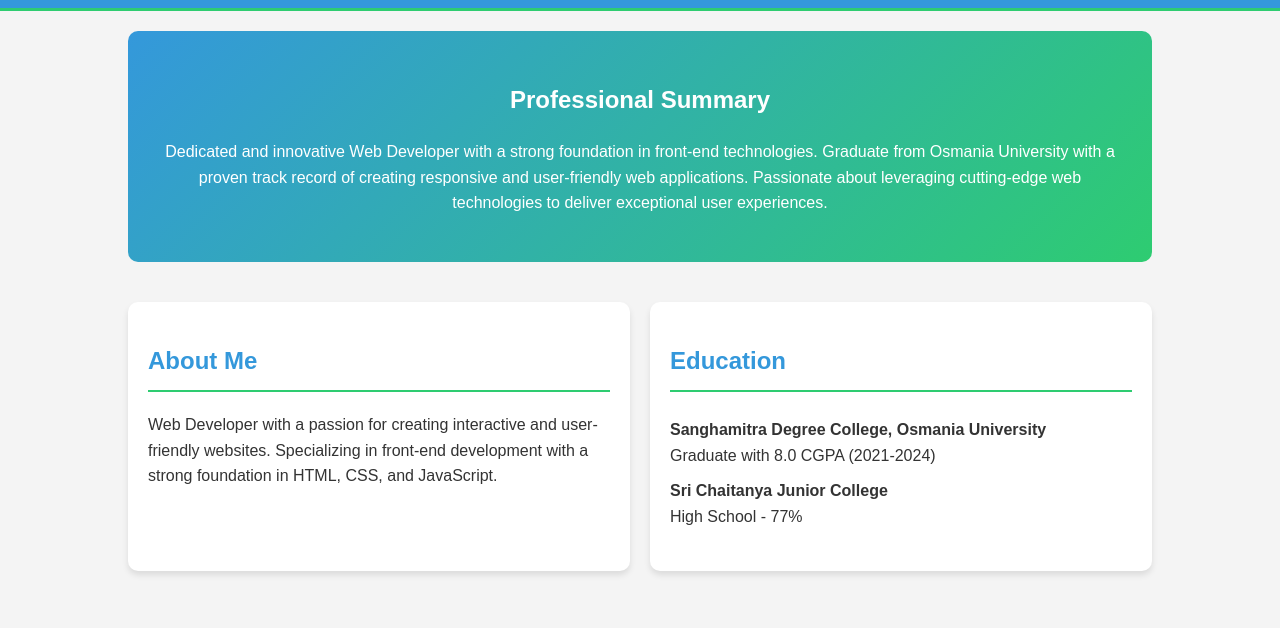
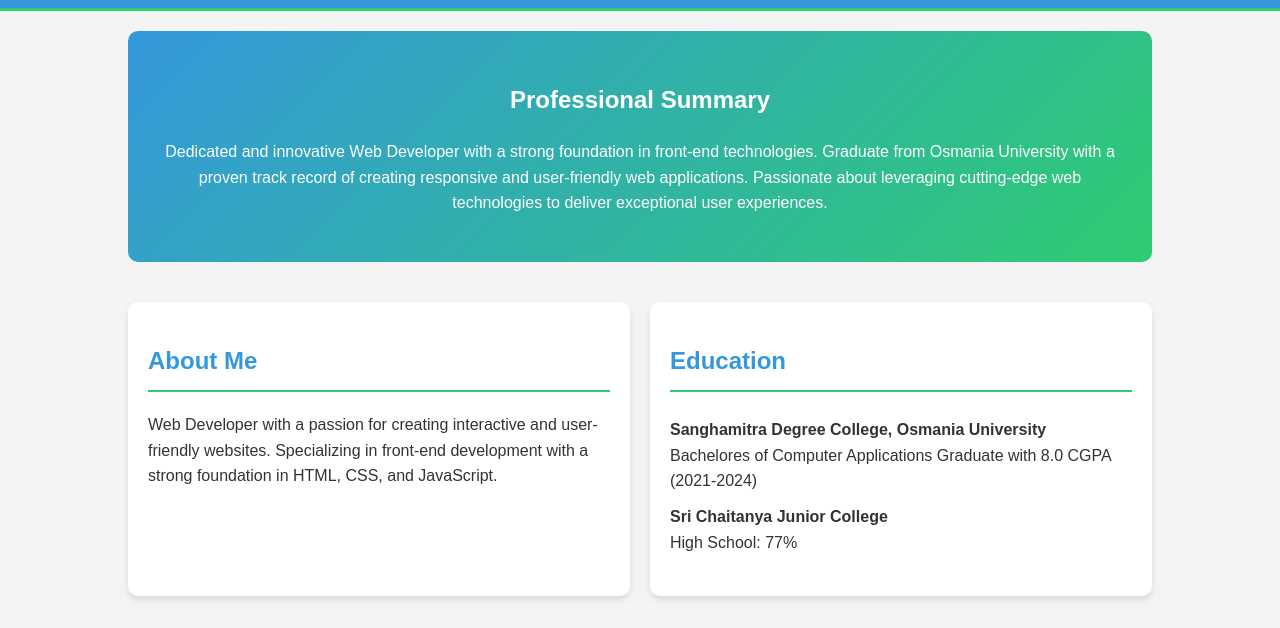
Before and after one commit to oblivion-12/portfolio1, a plain HTML site: page index.html in a window 1280 px wide. Shown: the part 126-754 px from the top of the page. Drawn offline with Linux system fonts and the light colour scheme.

Commit message:
Update index.html

```diff
--- a/index.html
+++ b/index.html
@@ -130,8 +130,8 @@
             <div class="widget" id="education">
                 <h2>Education</h2>
                 <ul>
-                    <li><strong>Sanghamitra Degree College, Osmania University</strong><br>Graduate with 8.0 CGPA (2021-2024) </li>
-                    <li><strong>Sri Chaitanya Junior College</strong><br>High School - 77%</li>
+                    <li><strong>Sanghamitra Degree College, Osmania University</strong><br> Bachelores of Computer Applications Graduate with 8.0 CGPA (2021-2024) </li>
+                    <li><strong>Sri Chaitanya Junior College</strong><br>High School: 77%</li>
                 </ul>
             </div>
 
```
